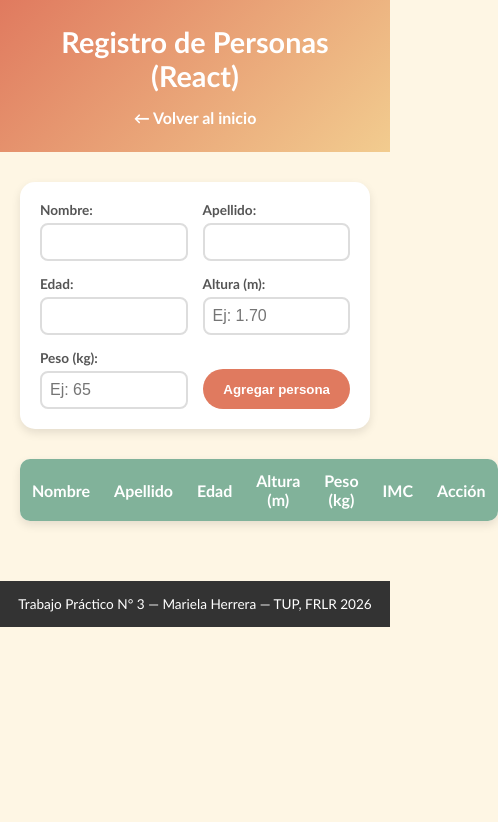
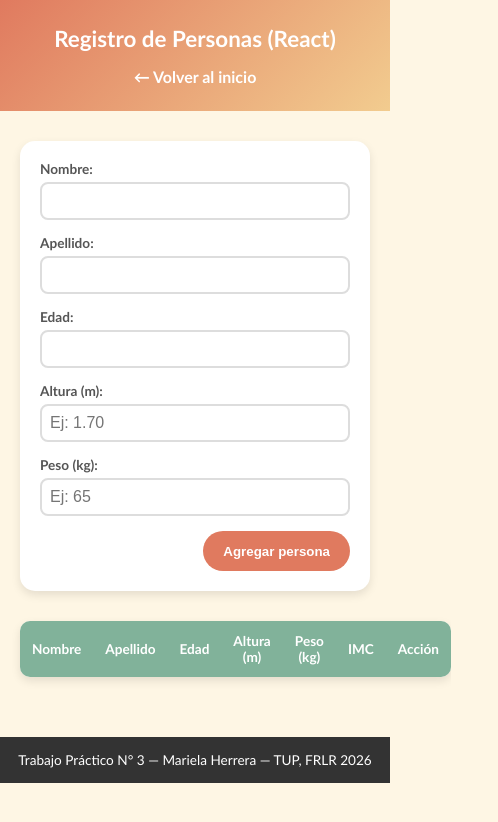
Before and after one commit to MarielaHerrera22/proyecto-turismo, a plain HTML site: page react.html in a window 390 px wide. Shown: the whole page, 498 px wide, since content can reach past the window. Drawn offline with nearby package versions, Linux system fonts and the light colour scheme.

Commit message:
Agregar responsividad para dispositivos moviles con media queries

```diff
--- a/css/style.css
+++ b/css/style.css
@@ -41,3 +41,25 @@ footer {
   font-size: 0.85rem;
   margin-top: 30px;
 }
+/* Responsividad para pantallas chicas (celulares) */
+@media (max-width: 600px) {
+  header h1 {
+    font-size: 1.4rem;
+  }
+
+  #form-personas {
+    flex-direction: column;
+  }
+
+  .campo {
+    width: 100%;
+  }
+
+  table {
+    font-size: 0.85rem;
+  }
+
+  th, td {
+    padding: 8px 6px;
+  }
+}
```
